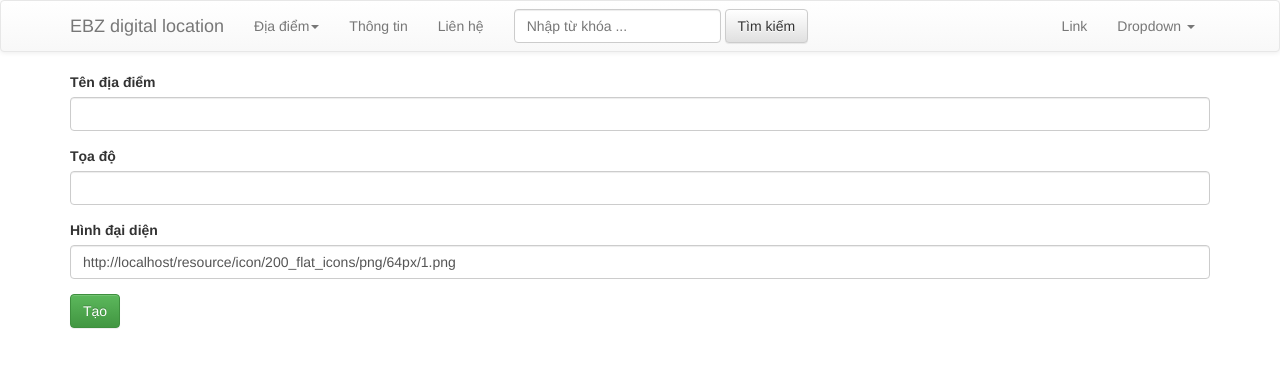
After one commit to giathinh910/ebz, a CodeIgniter app: page /resource/location/add_location in a window 1280 px wide. The commit adds this page. Shown: the top 368 px of the page. Run offline with CodeIgniter, Linux system fonts and the light colour scheme.

Commit message:
User can add their own marker on map

```diff
--- a/application/config/database.php
+++ b/application/config/database.php
@@ -51,7 +51,7 @@ $active_record = TRUE;
 $db['default']['hostname'] = 'localhost';
 $db['default']['username'] = 'root';
 $db['default']['password'] = 'root';
-$db['default']['database'] = 'fit_hanu_ebz';
+$db['default']['database'] = 'fit_ebz';
 $db['default']['dbdriver'] = 'mysql';
 $db['default']['dbprefix'] = '';
 $db['default']['pconnect'] = TRUE;
--- a/application/controllers/location.php
+++ b/application/controllers/location.php
@@ -5,11 +5,28 @@ class Location extends CI_Controller {
 		parent::__construct();
 		$this->load->helper(array('html','url','form'));
 		$this->load->library(array('pagination','form_validation'));
-		// $this->load->Model(array('Mstaff'));
+		$this->load->Model(array('Mlocation'));
 	}
 	public function index() {
+		$data = array (
+			"places" => $this->Mlocation->getAllLocations()
+		);
 		$this->load->view('front/layout/head.php');
-		$this->load->view('front/map.php');
+		$this->load->view('front/map.php', $data);
 		$this->load->view('front/layout/foot.php');
 	}
+	public function add_location() {
+		$this->load->view('front/layout/head.php');
+		$this->load->view('front/add.php');
+		$this->load->view('front/layout/foot.php');
+	}
+	public function add_location_exec() {
+		$location = array (
+			"loc_name" => $this->input->post('placeName'),
+			"loc_coordination" => $this->input->post('coordination'),
+			"loc_icon" => $this->input->post('icon')
+		);
+		$this->Mlocation->addLocation($location);
+		redirect(base_url('location'));
+	}
 }
--- /dev/null
+++ b/application/models/Mlocation.php
@@ -0,0 +1,15 @@
+<?php if ( ! defined('BASEPATH')) exit('No direct script access allowed');
+
+class Mlocation extends CI_Model{
+	public function __construct(){
+		parent::__construct();
+		$this->load->database();
+	}
+
+	public function addLocation($data) {
+		$this->db->insert('location', $data);
+	}
+	public function getAllLocations() {
+		return $this->db->get('location')->result_array();
+	}
+}
--- /dev/null
+++ b/application/views/front/add.php
@@ -0,0 +1,17 @@
+<div class="container">
+	<form role="form" method="post" action="<?php echo base_url('location/add_location_exec') ?>">
+		<div class="form-group">
+			<label for="">Tên địa điểm</label>
+			<input type="text" class="form-control" id="" placeholder="" name="placeName">
+		</div>
+		<div class="form-group">
+			<label for="">Tọa độ</label>
+			<input type="text" class="form-control" id="" placeholder="" name="coordination">
+		</div>
+		<div class="form-group">
+			<label for="">Hình đại diện</label>
+			<input type="text" class="form-control" id="" placeholder="" name="icon" value="http://localhost/resource/icon/200_flat_icons/png/64px/1.png">
+		</div>
+		<button type="submit" class="btn btn-success">Tạo</button>
+	</form>
+</div>
--- a/application/views/front/layout/head.php
+++ b/application/views/front/layout/head.php
@@ -14,3 +14,54 @@
 	</head>
 
 <body>
+
+<nav class="navbar navbar-default" role="navigation">
+	<div class="container">
+		<!-- Brand and toggle get grouped for better mobile display -->
+		<div class="navbar-header">
+			<button type="button" class="navbar-toggle collapsed" data-toggle="collapse" data-target="#bs-example-navbar-collapse-1">
+			<span class="sr-only">Toggle navigation</span>
+			<span class="icon-bar"></span>
+			<span class="icon-bar"></span>
+			<span class="icon-bar"></span>
+			</button>
+		<a class="navbar-brand" href="#">EBZ digital location</a>
+		</div>
+
+		<!-- Collect the nav links, forms, and other content for toggling -->
+		<div class="collapse navbar-collapse" id="bs-example-navbar-collapse-1">
+			<ul class="nav navbar-nav">
+				<li class="dropdown">
+					<a href="#" class="dropdown-toggle" data-toggle="dropdown" role="button" aria-expanded="false">Địa điểm<span class="caret"></span></a>
+					<ul class="dropdown-menu" role="menu">
+						<li><a href="<?php echo base_url('location') ?>">Bản đồ</a></li>
+						<li><a href="#">Cửa hàng</a></li>
+						<li class="divider"></li>
+						<li><a href="<?php echo base_url('location/add_location') ?>">Tạo địa điểm cho riêng bạn</a></li>
+					</ul>
+				</li>
+				<li><a href="#">Thông tin</a></li>
+				<li><a href="#">Liên hệ</a></li>
+			</ul>
+			<form class="navbar-form navbar-left" role="search">
+				<div class="form-group">
+					<input type="text" class="form-control" placeholder="Nhập từ khóa ...">
+				</div>
+				<button type="submit" class="btn btn-default">Tìm kiếm</button>
+			</form>
+			<ul class="nav navbar-nav navbar-right">
+				<li><a href="#">Link</a></li>
+				<li class="dropdown">
+				<a href="#" class="dropdown-toggle" data-toggle="dropdown" role="button" aria-expanded="false">Dropdown <span class="caret"></span></a>
+					<ul class="dropdown-menu" role="menu">
+					<li><a href="#">Action</a></li>
+					<li><a href="#">Another action</a></li>
+					<li><a href="#">Something else here</a></li>
+					<li class="divider"></li>
+					<li><a href="#">Separated link</a></li>
+					</ul>
+				</li>
+			</ul>
+		</div><!-- /.navbar-collapse -->
+	</div><!-- /.container -->
+</nav>
```
Also changed, not shown: application/views/front/map.php (+20 -21 lines).
